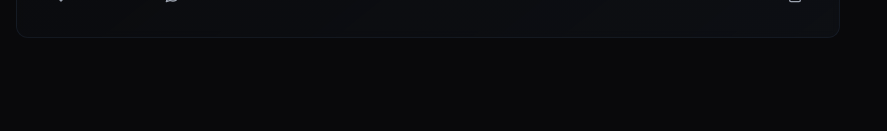
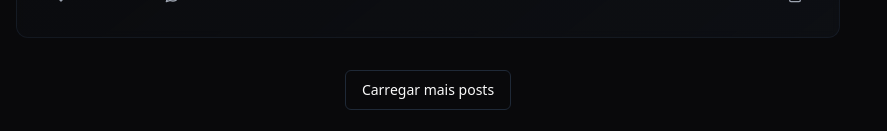
Before and after one commit to O-orion/my-anime, a React (Vite) app: page / in a window 1280 px wide. Shown: the part 1802-1933 px from the top of the page, without its empty margins (0-887 px from the left). Before the commit the page ends 1864 px from the top, so only its background shows below. Built offline with nearby package versions, Linux system fonts and the light colour scheme.

Commit message:
Add "Load more posts" button to FeedMain component

```diff
--- a/src/components/features/FeedMain.tsx
+++ b/src/components/features/FeedMain.tsx
@@ -1,6 +1,7 @@
 import { useState } from "react"
 import FeedHeader from "../layout/FeedHeader"
 import PostCard from "../layout/PostCard"
+import { Button } from "../common/button"
 
 interface FeedMainProps {
     // eslint-disable-next-line @typescript-eslint/no-explicit-any
@@ -18,6 +19,15 @@ const FeedMain = ({ posts }: FeedMainProps) => {
                     <PostCard key={post.id} post={post} />
                 ))
             }
+
+            <div className="text-center mt-8">
+                <Button
+                variant="outline"
+                className="hover-lift"
+                >
+                    Carregar mais posts
+                </Button>
+            </div>
         </div>
     )
 
```
